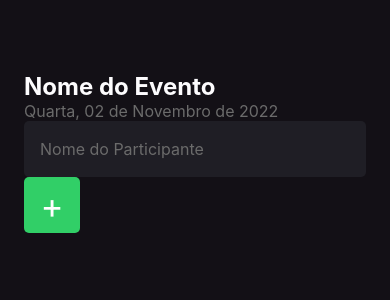
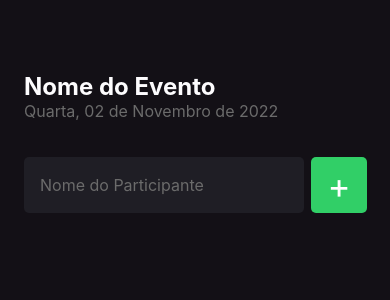
Before and after one commit to matheusOliv23/IwillGo-ReactNative, a React Native app: screen / in a window 390 px wide. Shown: the top 300 px of the page. Built offline with nearby package versions, Linux system fonts and the light colour scheme.

Commit message:
feat: adjusting input and button container styles

```diff
--- a/src/screens/Home/index.tsx
+++ b/src/screens/Home/index.tsx
@@ -10,6 +10,7 @@ export function Home() {
     <View style={styles.container}>
       <Text style={styles.eventName}>Nome do Evento</Text>
       <Text style={styles.eventDate}>Quarta, 02 de Novembro de 2022</Text>
+      <View style={styles.form}>
         <TextInput
           style={styles.input}
           placeholder="Nome do Participante"
@@ -19,5 +20,6 @@ export function Home() {
           <Text style={styles.buttonText}>+</Text>
         </TouchableOpacity>
       </View>
+    </View>
   );
 }
--- a/src/screens/Home/styles.ts
+++ b/src/screens/Home/styles.ts
@@ -17,12 +17,14 @@ export const styles = StyleSheet.create({
     fontSize: 16,
   },
   input: {
+    flex: 1,
     height: 56,
     borderRadius: 5,
     backgroundColor: "#1f1e25",
     color: "#fff",
     padding: 16,
     fontSize: 16,
+    marginRight: 7,
   },
   buttonText: {
     color: "#fff",
@@ -36,4 +38,10 @@ export const styles = StyleSheet.create({
     alignItems: "center",
     justifyContent: "center",
   },
+  form: {
+    flexDirection: "row",
+    width: "100%",
+    marginTop: 36,
+    marginBottom: 42,
+  },
 });
```
Lines whose indentation alone changed are shown as unchanged.
